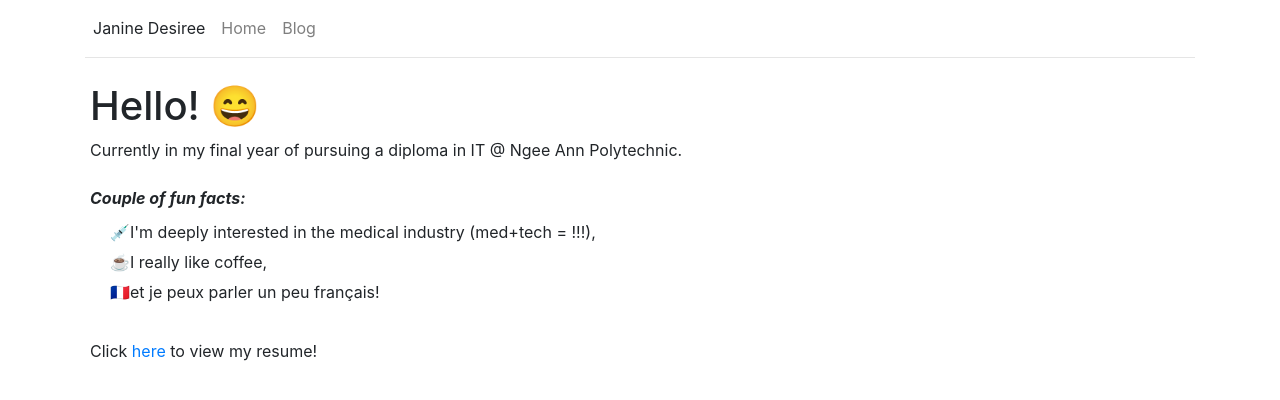
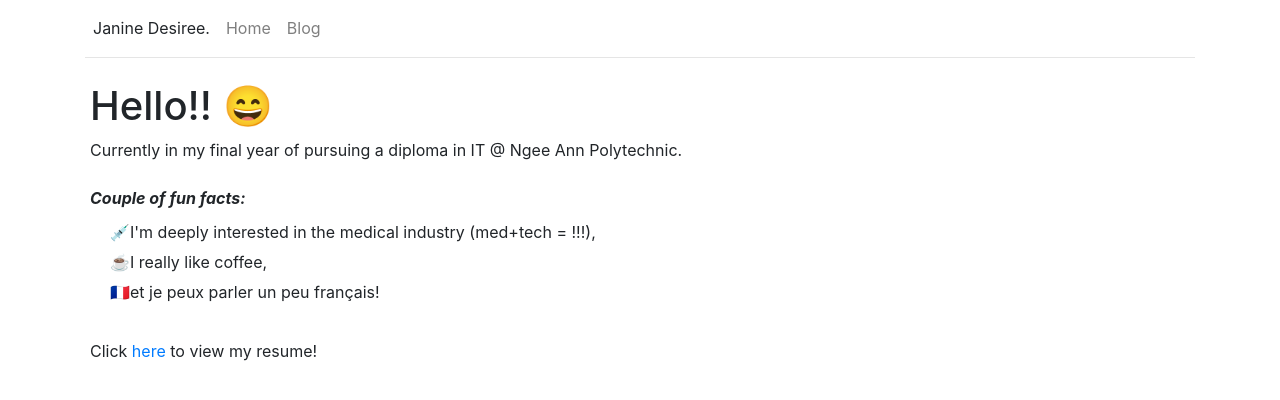
Before and after one commit to janinedesiree/eti, a Django app: page /projects/ in a window 1280 px wide. Shown: the top 400 px of the page. Run offline with Django 3.2, Linux system fonts and the light colour scheme; data comes from the database, SQL or seed files in the repository; some libraries are stand-ins or nearby versions.

Commit message:
minor change to home page

```diff
--- a/personal_portfolio/templates/base.html
+++ b/personal_portfolio/templates/base.html
@@ -12,7 +12,7 @@
         <div class="collapse navbar-collapse" id="navbarSupportedContent">
           <ul class="navbar-nav mr-auto">
             <li>
-              <p style="padding: .5rem ;"> Janine Desiree </p>
+              <p style="padding: .5rem ;"> Janine Desiree. </p>
             </li>
             <li class="nav-item">
               <a class="nav-link" href="{% url 'project_index' %}">Home</a>
--- a/projects/templates/project_index.html
+++ b/projects/templates/project_index.html
@@ -5,7 +5,7 @@
 <div class="row">
   <div class="intro">
 
-    <h1>Hello! 😄</h1>
+    <h1>Hello!! 😄</h1>
     Currently in my final year of pursuing a diploma in IT @ Ngee Ann Polytechnic. <br><br>
     <span>Couple of fun facts:</span>
     <p>💉I'm deeply interested in the medical industry (med+tech = !!!),</p>
```
